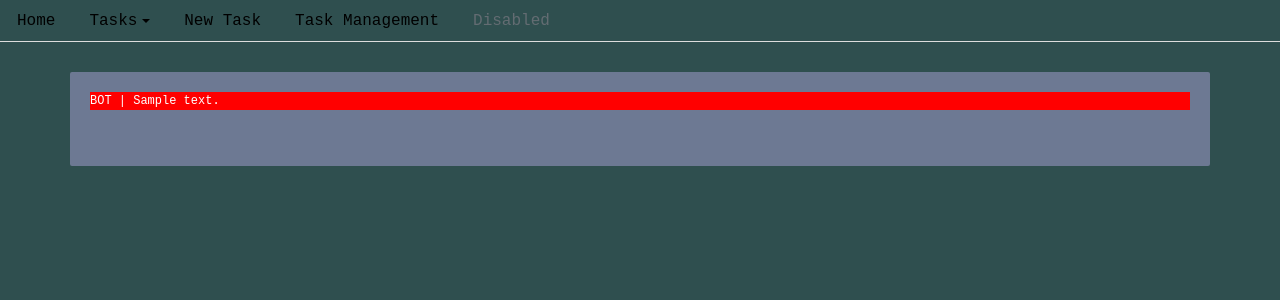
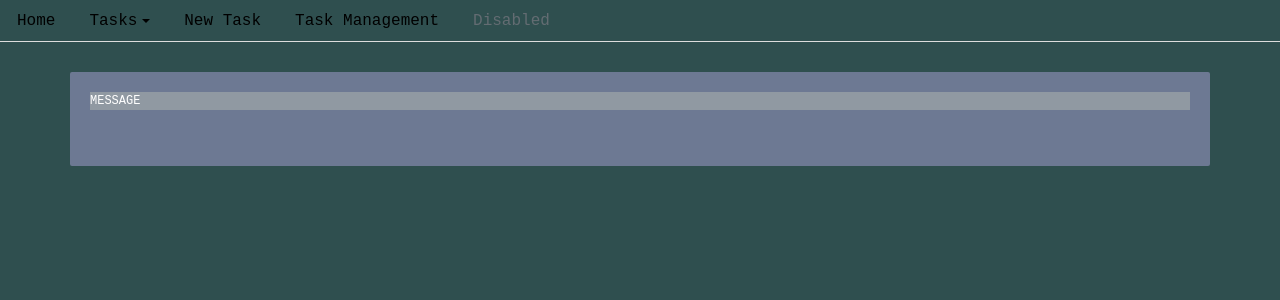
Before and after one commit to jkbm/JKBMtasks, a Django app: page /bot/history/1 in a window 1280 px wide. Shown: the top 300 px of the page. Run offline with Django 3.2, Linux system fonts and the light colour scheme; tables that the repository leaves empty hold one stand-in row (values such as "Sample post"); some libraries are stand-ins or nearby versions.

Commit message:
More logic

```diff
--- a/Telebot/templates/Telebot/history.html
+++ b/Telebot/templates/Telebot/history.html
@@ -12,7 +12,7 @@
 </style>
 {% for cmessage in chat_messages %}
 
-<p style="{% if cmessage.1 == 'BOT' %} background-color: red; {% else %} background-color: green; {% endif %}">{{ cmessage.1 }} | {{ cmessage.0 |safe }}</p>
+<P>MESSAGE</P>
 {% endfor %}
 
 {% endblock %}
```
